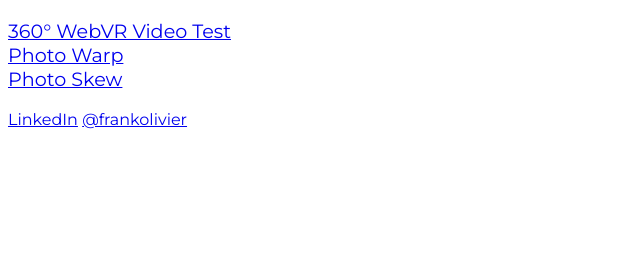
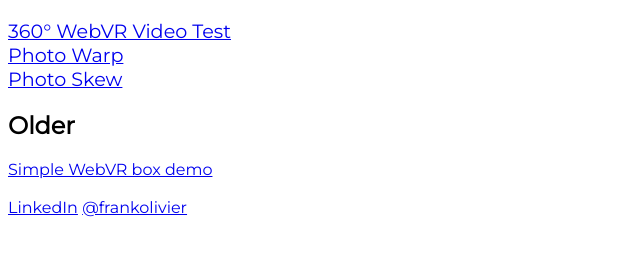
Before and after one commit to ransico/frankolivier.github.io, a plain HTML site: page index.html in a window 1280 px wide. Shown: the part 63-318 px from the top of the page, without its empty margins (0-640 px from the left). Drawn offline with Linux system fonts and the light colour scheme.

Commit message:
Added link to box demo

```diff
--- a/index.html
+++ b/index.html
@@ -30,6 +30,9 @@
 
 </div>
 
+<h2>Older</h2>
+<a href="box">Simple WebVR box demo</a>
+
 <!--
 butter
 scene detection via html
```
